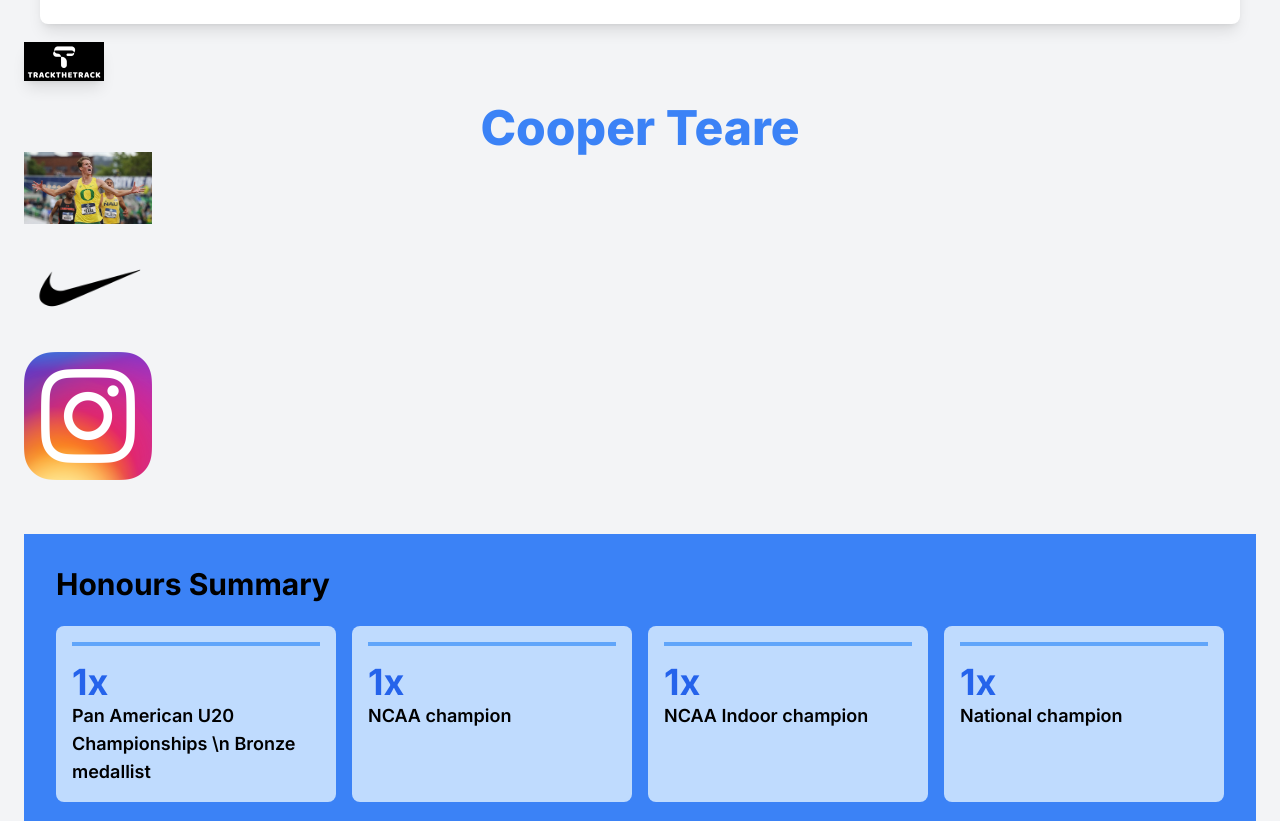
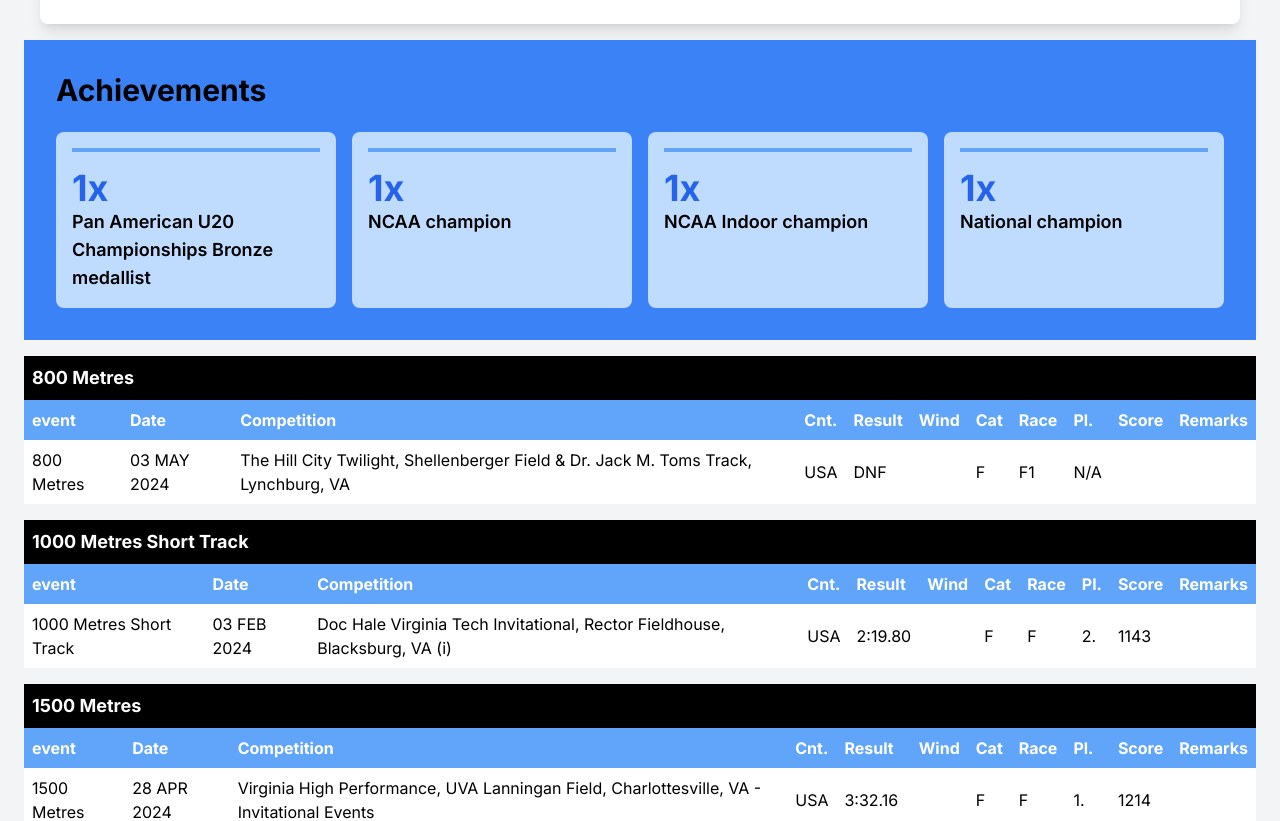
Before and after one commit to sohumgaitonde/trackthetrack, a Next.js app in the folder trackthetrack/: page /athletes/teare in a window 1280 px wide. Shown: the part 462-1283 px from the top of the page. Built offline with nearby package versions, Linux system fonts and the light colour scheme.

Commit message:
fix formatting for no youtube videos, and adjust athlete page to use all athlete info json

```diff
--- a/trackthetrack/app/athletes/teare/page.tsx
+++ b/trackthetrack/app/athletes/teare/page.tsx
@@ -15,7 +15,7 @@ import spotify from "../../../spotify_search_results.json";
 import results from "../../../cooper.json";
 import Spotify from 'react-spotify-embed';
 import Search from '../../../components/Search';
-import athlete_info from '../../../athlete_info.json'
+import athlete_info from '../../../all_athlete_info.json'
 import Header from '../../../components/Header'
 
 
@@ -56,8 +56,8 @@ const TearePage: React.FC = () => {
             <Image src={athlete_picture} alt="Athlete Photo" className="w-48 h-48 rounded-full mb-4"/>
 
             <div className="text-center mb-4">
-                <p className="text-xl">Age: {athlete_info['age']}</p>
-                <p className="text-xl">Nationality: {athlete_info['nationality']}</p>
+                <p className="text-xl">Age: 24</p>
+                <p className="text-xl">Nationality: {athlete_info['teare']['nationality']}</p>
             </div>
             <a href='https://www.instagram.com/cooperteare/' target="_blank" rel="noopener noreferrer" className="text-blue-500 hover:underline">
                 Follow on Instagram
@@ -65,53 +65,20 @@ const TearePage: React.FC = () => {
         </div>
       </div>
 
-      <header className="mb-12">
-        <h1 className="text-5xl font-extrabold text-center text-blue-700 mb-4 w-20">
+    <div className="bg-blue-500 p-8">
+  <h2 className="text-3xl font-bold mb-6">Achievements</h2>
+  <div className="grid grid-cols-1 md:grid-cols-2 lg:grid-cols-4 gap-4">
 
-          <Link href="/">
-            <button >
-            <Image src={logo} alt="Logo" className="shadow-lg hover:shadow-xl transition-shadow"/>
-            </button>
-          </Link>
 
-        </h1>
-        <h3 className="text-5xl font-extrabold text-center text-blue-500">
-          {athlete}
-        </h3>
-        <Image src={athlete_picture} alt="Logo" width={128} height={128} />
-        <Image src={team_logo} alt="Logo" width={128} height={128} />
-
-      <button>
-      <Link href='https://www.instagram.com/cooperteare/'>
-        <Image src={instagram} alt="instagram" width={128} height={128} />
-      </Link>
-      </button>
-
-      </header>
-
-    <div className="bg-blue-500 p-8">
-  <h2 className="text-3xl font-bold mb-6">Honours Summary</h2>
-  <div className="grid grid-cols-1 md:grid-cols-2 lg:grid-cols-4 gap-4">
+      {athlete_info['teare']['achievements'].map((achievement, index) => (
         <div className="bg-blue-200 p-4 rounded-lg">
           <div className="bg-blue-400 h-1 mb-4"></div>
-      <div className="text-4xl font-bold text-blue-600">1x</div>
-      <p className="text-lg font-semibold">Pan American U20 Championships \n Bronze medallist</p>
+        <div className="text-4xl font-bold text-blue-600">{achievement[Object.keys(achievement)[0]]}</div>
+        <p className="text-lg font-semibold">{Object.keys(achievement)[0]}</p>
         </div>
-    <div className="bg-blue-200 p-4 rounded-lg">
-      <div className="bg-blue-400 h-1 mb-4"></div>
-      <div className="text-4xl font-bold text-blue-600">1x</div>
-      <p className="text-lg font-semibold">NCAA champion</p>
-    </div>
-    <div className="bg-blue-200 p-4 rounded-lg">
-      <div className="bg-blue-400 h-1 mb-4"></div>
-      <div className="text-4xl font-bold text-blue-600">1x</div>
-      <p className="text-lg font-semibold">NCAA Indoor champion</p>
-    </div>
-    <div className="bg-blue-200 p-4 rounded-lg">
-      <div className="bg-blue-400 h-1 mb-4"></div>
-      <div className="text-4xl font-bold text-blue-600">1x</div>
-      <p className="text-lg font-semibold">National champion</p>
-    </div>
+      ))}
+
+
   </div>
 </div>
 
@@ -162,13 +129,19 @@ const TearePage: React.FC = () => {
       <div className="flex flex-col items-center">
 
       <div className="flex space-x-4 mb-4">
+        {videos.length > 0 ?
         <button
         onClick={handlePrev}
         disabled={currentIndex === 0}
-          className="px-4 py-2 bg-blue-500 text-white rounded disabled:opacity-50 h-1/2 my-14"
+        className={`px-4 py-2 bg-blue-500 text-white rounded disabled:opacity-50 my-14 h-1/2`}
       >
-          <FontAwesomeIcon icon={faArrowLeft} size="lg" />
+        <FontAwesomeIcon icon={faArrowLeft} className="lg" />
       </button>
+      :
+      <>
+      </>
+      }
+
         {videos.slice(currentIndex, currentIndex + 3).map((video, index) => (
           <div key={index} className="w-full max-w-md">
             <div className="aspect-w-16 aspect-h-9">
@@ -184,13 +157,18 @@ const TearePage: React.FC = () => {
             </div>
           </div>
         ))}
+        {videos.length > 0 ?
         <button
         onClick={handleNext}
         disabled={currentIndex >= videos.length - 3}
-          className="px-4 py-2 bg-blue-500 text-white rounded disabled:opacity-50 h-1/2 my-14"
+        className={`px-4 py-2 bg-blue-500 text-white rounded disabled:opacity-50 my-14 h-1/2`}
       >
-          <FontAwesomeIcon icon={faArrowRight} size="lg" />
+        <FontAwesomeIcon icon={faArrowRight} className="lg" />
       </button>
+      :
+      <>
+      </>
+      }
       </div>
     </div>
     <div className="container mx-auto p-4">
```
Lines whose indentation alone changed are shown as unchanged.
